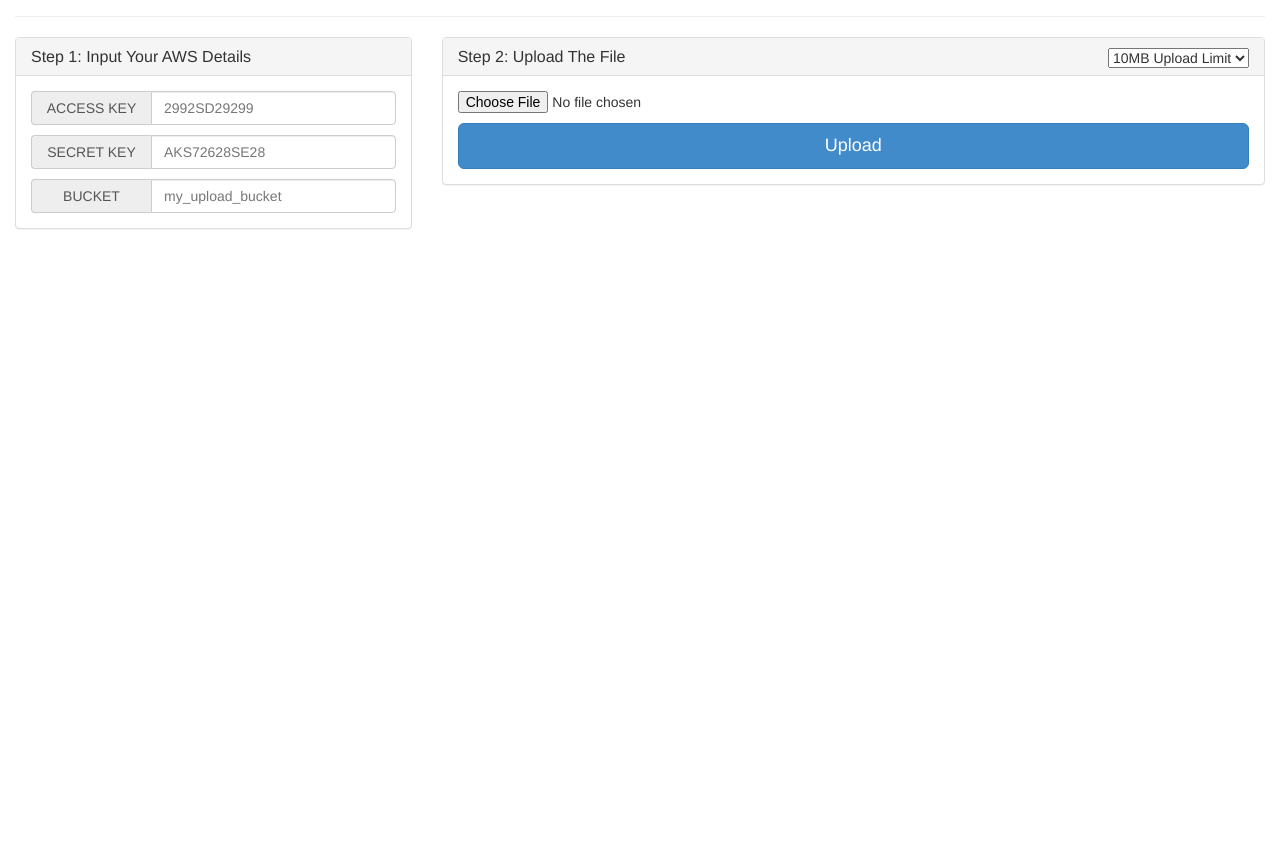
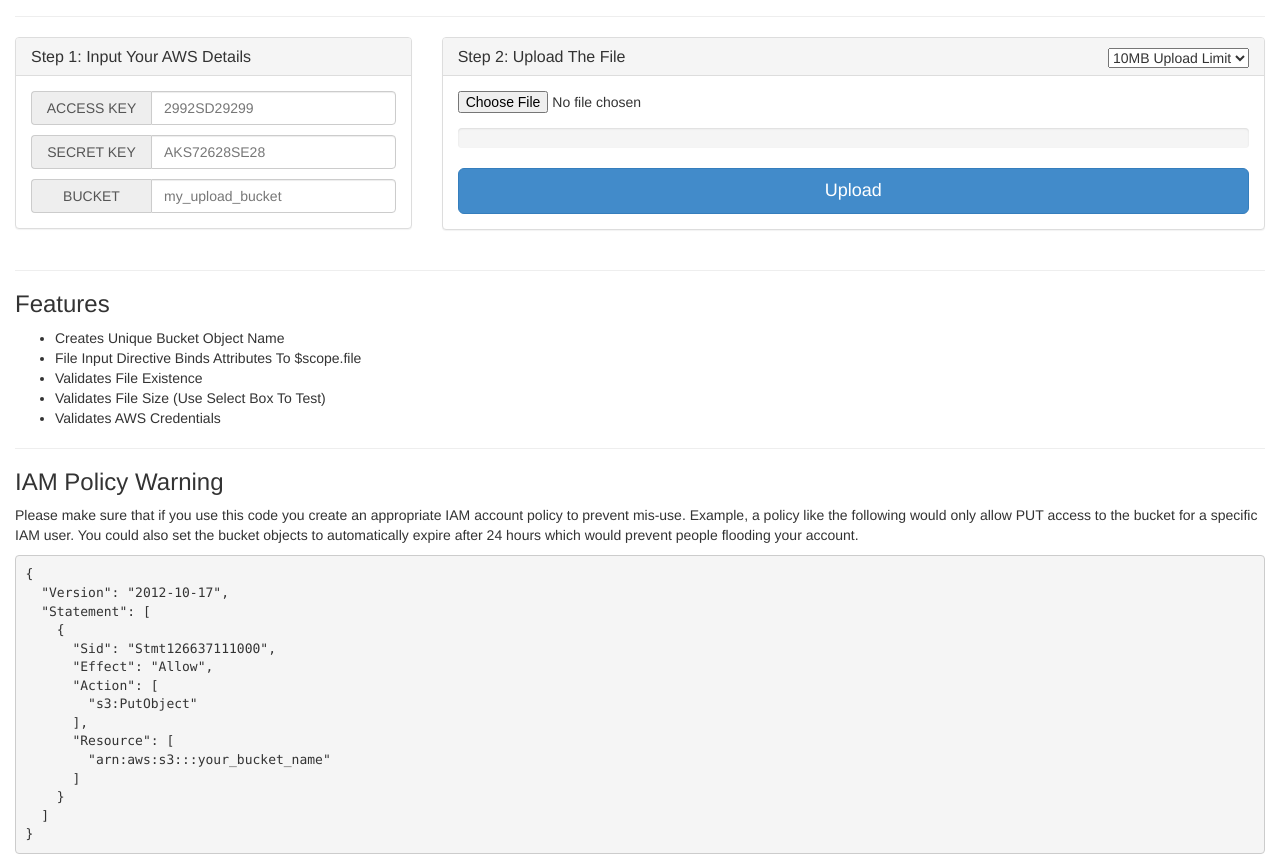
Before and after one commit to cheynewallace/angular-s3-upload, a website: page index.html in a window 1280 px wide. Shown: the part 63-927 px from the top of the page. Before the commit the page ends 800 px from the top, so only its background shows below. Drawn offline with nearby package versions, Linux system fonts and the light colour scheme.

Commit message:
Index Update

```diff
--- a/css/style.css
+++ b/css/style.css
@@ -4,6 +4,14 @@
 
 .bottom-marg-10 {
 	margin-bottom: 10px;
+}
+
+.bottom-marg-15 {
+	margin-bottom: 15px;
+}
+
+.top-marg-10 {
+	margin-top: 10px;
 }
 
 .left-marg-10 {
--- a/index.html
+++ b/index.html
@@ -71,21 +71,54 @@
             <h3 class="panel-title">Step 2: Upload The File</h3>
           </div>
           <div class="panel-body">
-
+            <input class="bottom-marg-15" type="file" name="file" file></input>
             <!-- Progress Bar -->
-            <div class="progress" ng-show="uploadProgress > 0">
+            <div class="progress">
               <div class="progress-bar" role="progressbar" aria-valuenow="{{ uploadProgress }}" aria-valuemin="0" aria-valuemax="100" style="width: {{ uploadProgress }}%;">
-                {{ uploadProgress }}%
+                {{ uploadProgress == 0 ? '' : uploadProgress + '%' }}
               </div>
             </div>
-
-            <input class="bottom-marg-10" type="file" name="file" file></input>
             <a class="btn btn-primary btn-block btn-lg" ng-click="upload()">Upload</a>
           </div>
         </div>
       </div>
     </div>
+    <div class="row">
+      <div class="col-md-12">
+        <hr/>
+        <h3>Features</h3>
+        <ul>
+          <li>Creates Unique Bucket Object Name</li>
+          <li>File Input Directive Binds Attributes To $scope.file</li>
+          <li>Validates File Existence</li>
+          <li>Validates File Size (Use Select Box To Test)</li>
+          <li>Validates AWS Credentials</li>
+        </ul>
+        <hr/>
+        <h3>IAM Policy Warning</h3>
+        <p>
+          Please make sure that if you use this code you create an appropriate IAM account policy to prevent mis-use. Example, a policy like the following would only allow PUT access to the bucket for a specific IAM user. You could also set the bucket objects to automatically expire after 24 hours which would prevent people flooding your account.
+        </p>
+
+<pre class="top-marg-10">
+{
+  "Version": "2012-10-17",
+  "Statement": [
+    {
+      "Sid": "Stmt126637111000",
+      "Effect": "Allow",
+      "Action": [
+        "s3:PutObject"
+      ],
+      "Resource": [
+        "arn:aws:s3:::your_bucket_name"
+      ]
+    }
+  ]
+}</pre>
+
+      </div>
+    </div>
   </div>
-
 </body>
 </html>
```
